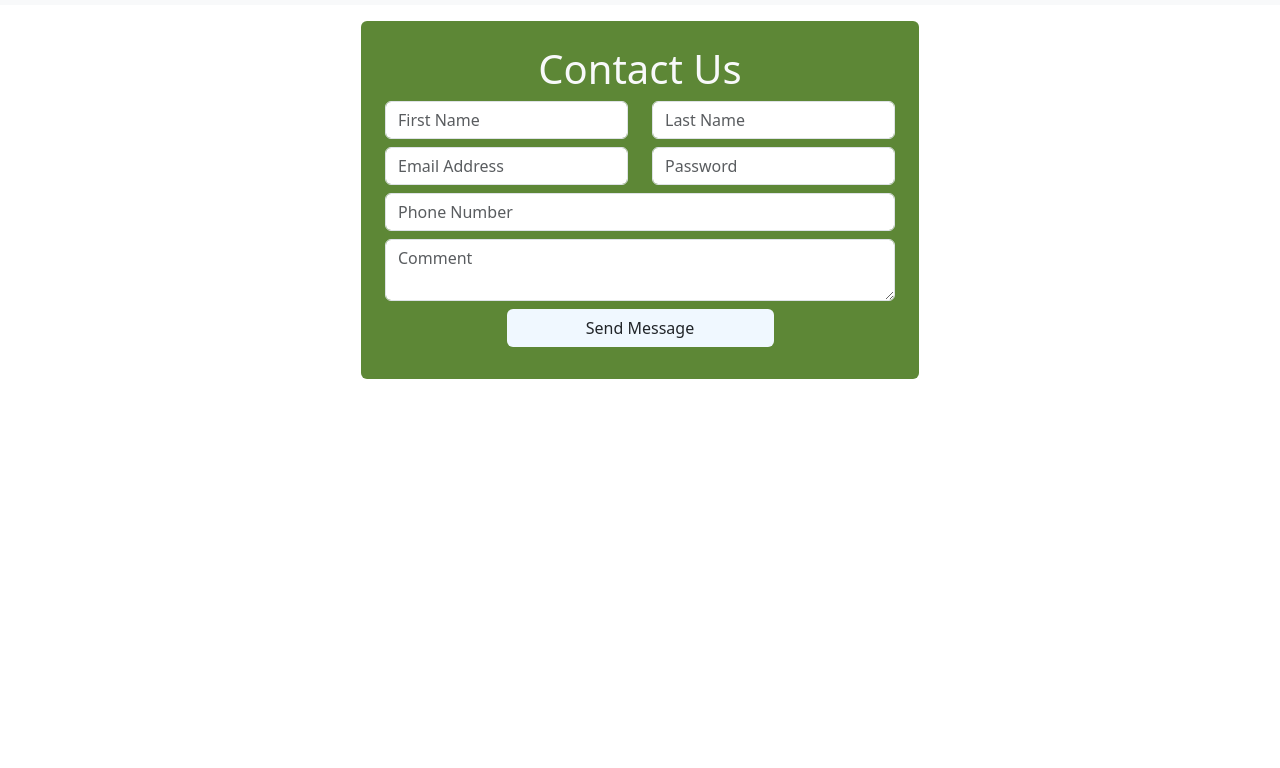
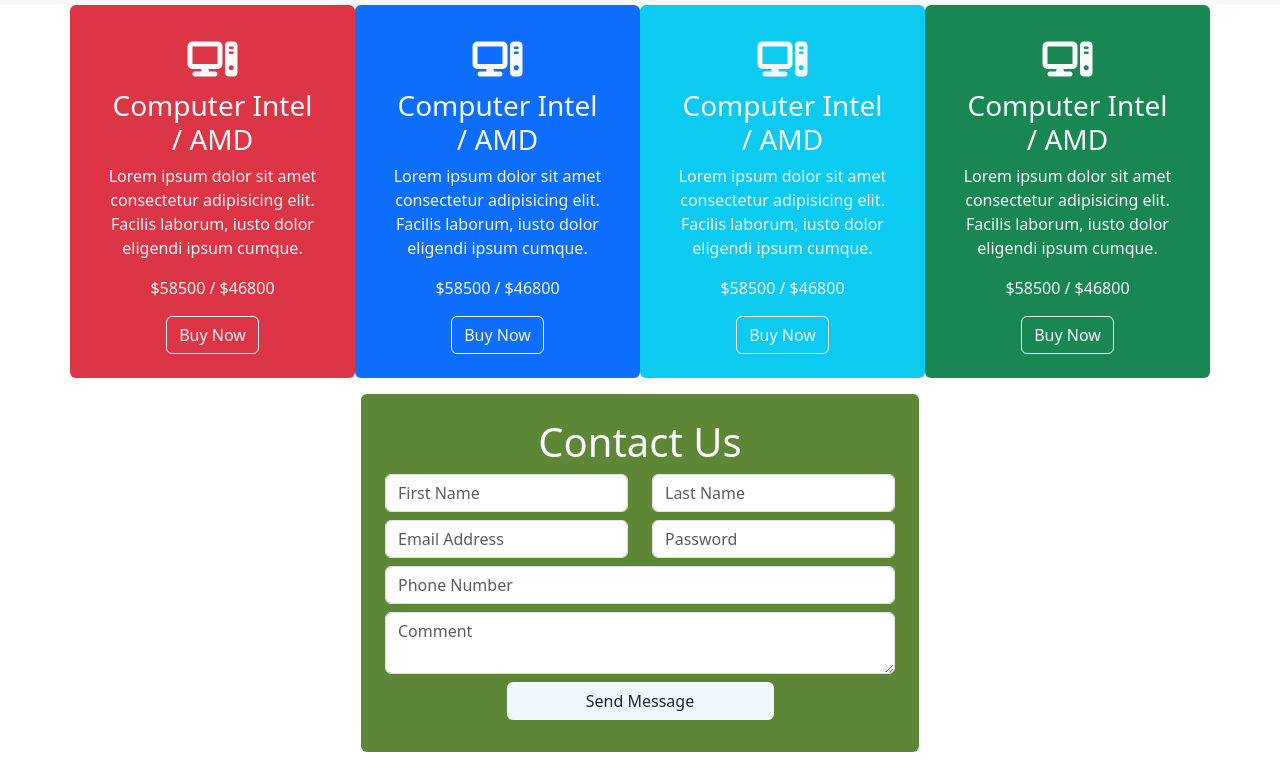
Before and after one commit to developer-mejbah/Exam-Practice, a plain HTML site: page index.html in a window 1280 px wide. Shown: the part 51-819 px from the top of the page. Drawn offline with nearby package versions, Linux system fonts and the light colour scheme.

Commit message:
Service Section Done

```diff
--- a/index.html
+++ b/index.html
@@ -6,6 +6,8 @@
     <title>Exam Practice</title>
     <link rel="stylesheet" href="style.css">
     <link rel="stylesheet" href="https://cdn.jsdelivr.net/npm/bootstrap@5.3.3/dist/css/bootstrap.min.css">
+    <!-- Font Awesome Cdn -->
+     <link rel="stylesheet" href="https://cdnjs.cloudflare.com/ajax/libs/font-awesome/6.7.2/css/all.min.css" integrity="sha512-Evv84Mr4kqVGRNSgIGL/F/aIDqQb7xQ2vcrdIwxfjThSH8CSR7PBEakCr51Ck+w+/U6swU2Im1vVX0SVk9ABhg==" crossorigin="anonymous" referrerpolicy="no-referrer" />
 </head>
 <body>
     <!-- Navbar section Start -->
@@ -47,6 +49,48 @@
         </div>
       </nav>
     <!-- Navbar section End -->
+     <!-- Service Section Start -->
+      <section class="container">
+        <div class="row">
+          <div class="col-xl-3 col-md-3 bg-danger rounded text-center">
+            <div class="service-box p-4 text-light">
+              <span class="fs-1"><i class="fa-solid fa-computer"></i></span>
+              <h3>Computer Intel / AMD</h3>
+              <p>Lorem ipsum dolor sit amet consectetur adipisicing elit. Facilis laborum, iusto dolor eligendi ipsum cumque.</p>
+              <p>$58500 / $46800</p>
+              <button class="btn btn-outline-light">Buy Now</button>
+            </div>
+          </div>
+          <div class="col-xl-3 col-md-3  bg-primary rounded text-center">
+            <div class="service-box p-4 text-light">
+              <span class="fs-1"><i class="fa-solid fa-computer"></i></span>
+              <h3>Computer Intel / AMD</h3>
+              <p>Lorem ipsum dolor sit amet consectetur adipisicing elit. Facilis laborum, iusto dolor eligendi ipsum cumque.</p>
+              <p>$58500 / $46800</p>
+              <button class="btn btn-outline-light">Buy Now</button>
+            </div>
+          </div>
+          <div class="col-xl-3 col-md-3  bg-info rounded text-center">
+            <div class="service-box p-4 text-light">
+              <span class="fs-1"><i class="fa-solid fa-computer"></i></span>
+              <h3>Computer Intel / AMD</h3>
+              <p>Lorem ipsum dolor sit amet consectetur adipisicing elit. Facilis laborum, iusto dolor eligendi ipsum cumque.</p>
+              <p>$58500 / $46800</p>
+              <button class="btn btn-outline-light">Buy Now</button>
+            </div>
+          </div>
+          <div class="col-xl-3 col-md-3  bg-success rounded text-center">
+            <div class="service-box p-4 text-light">
+              <span class="fs-1"><i class="fa-solid fa-computer"></i></span>
+              <h3>Computer Intel / AMD</h3>
+              <p>Lorem ipsum dolor sit amet consectetur adipisicing elit. Facilis laborum, iusto dolor eligendi ipsum cumque.</p>
+              <p>$58500 / $46800</p>
+              <button class="btn btn-outline-light">Buy Now</button>
+            </div>
+          </div>
+        </div>
+      </section>
+     <!-- Service Section End -->
     <!-- Form Section Start -->
     <section class="form-section mx-auto p-3">
         <div class="container">
```
